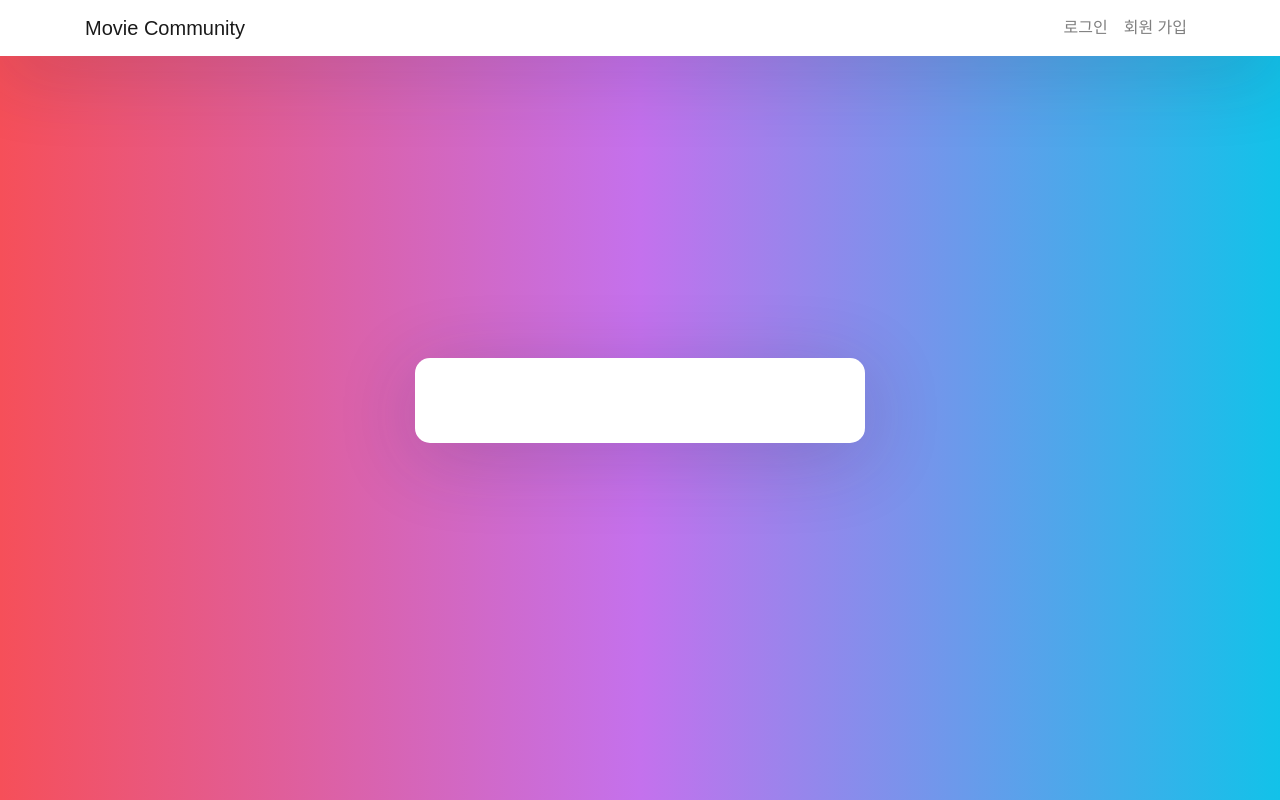
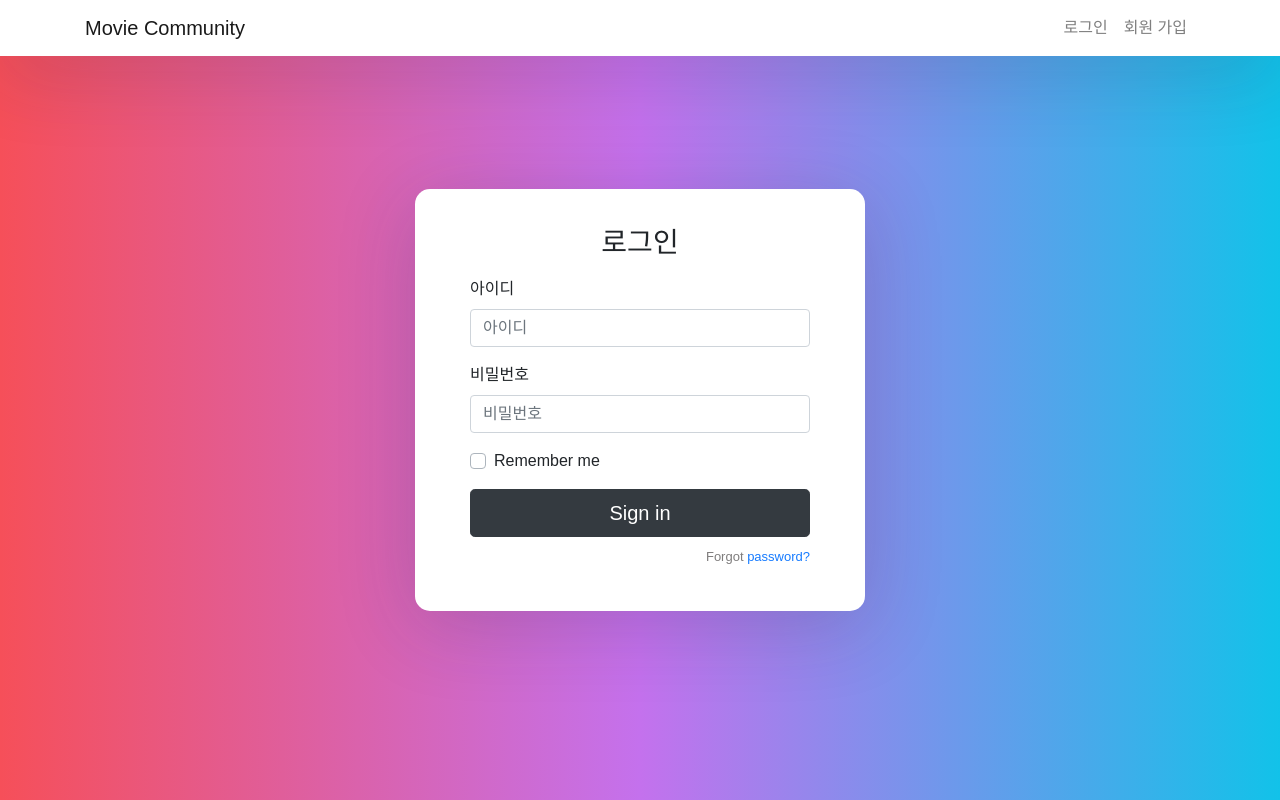
Before and after one commit to CodingWarriorss/movie_community, a React app in the folder src/main/frontend/: page /api/members/login in a window 1280 px wide. Built offline with nearby package versions, Linux system fonts and the light colour scheme.

Commit message:
feature : Client Server Communication Login, Join

```diff
--- a/src/main/frontend/src/App.js
+++ b/src/main/frontend/src/App.js
@@ -11,14 +11,14 @@ function App() {
     <div className="App">
       <nav className="navbar navbar-expand-lg navbar-light fixed-top">
         <div className="container">
-          <Link className="navbar-brand" to={"/sign-in"}>Movie Community</Link>
+          <Link className="navbar-brand" to={"api/members/login"}>Movie Community</Link>
           <div className="collapse navbar-collapse" id="navbarTogglerDemo02">
             <ul className="navbar-nav ml-auto">
               <li className="nav-item">
-                <Link className="nav-link" to={"/sign-in"}>로그인</Link>
+                <Link className="nav-link" to={"/api/members/login"}>로그인</Link>
               </li>
               <li className="nav-item">
-                <Link className="nav-link" to={"/sign-up"}>회원 가입</Link>
+                <Link className="nav-link" to={"/api/members/join"}>회원 가입</Link>
               </li>
             </ul>
           </div>
@@ -29,8 +29,8 @@ function App() {
         <div className="inner">
           <Switch>
             <Route exact path='/' component={Login} />
-            <Route path="/sign-in" component={Login} />
-            <Route path="/sign-up" component={SignUp} />
+            <Route path="/api/members/login" component={Login} />
+            <Route path="/api/members/join" component={SignUp} />
           </Switch>
         </div>
       </div>
--- a/src/main/frontend/src/components/login.component.js
+++ b/src/main/frontend/src/components/login.component.js
@@ -1,19 +1,50 @@
 
+import axios from "axios";
 import React, { Component } from "react";
 
 export default class Login extends Component {
+    constructor(props) {
+        super(props);
+
+        this.state = {
+            memberId : '',
+            memberPassword : ''
+        }
+    }
+
+    changeHandler = (event) => {
+        this.setState({ [event.target.name] : event.target.value});
+    }
+
+    submitHandler = (event) => {
+        event.preventDefault();
+        console.log(this.state);
+
+        axios.post(
+            'http://localhost:8080/api/members/login',
+            this.state
+        )
+    }
+
     render() {
+        const {memberId, memberPassword} = this.state;
         return (
-            <form>
+            <form onSubmit = {this.submitHandler}>
                 <h3>로그인</h3>
                 <div className="form-group">
                     <label>아이디</label>
-                    <input type="email" className="form-control" placeholder="아이디" />
+                    <input
+                        type="text" className="form-control" placeholder="아이디" name = "memberId"
+                        value = {memberId} onChange = { this.changeHandler }
+                    />
                 </div>
 
                 <div className="form-group">
                     <label>비밀번호</label>
-                    <input type="password" className="form-control" placeholder="비밀번호" />
+                    <input
+                        type="password" className="form-control" placeholder="비밀번호" name = "memberPassword"
+                        value = {memberPassword} onChange = { this.changeHandler }
+                    />
                 </div>
 
                 <div className="form-group">
--- a/src/main/frontend/src/components/signup.component.js
+++ b/src/main/frontend/src/components/signup.component.js
@@ -40,7 +40,7 @@ export default class SignUp extends Component {
         });
 
         axios.post(
-            'localhost:8080/members/',
+            'http://localhost:8080/api/members/join',
             {
                 memberId : this.state.memberId,
                 memberPassword : this.state.memberPassword,
@@ -52,6 +52,7 @@ export default class SignUp extends Component {
                 memberPhone : this.state.memberPhone1 + "-" + this.state.memberPhone2 + "-" + this.state.memberPhone3
             }
         )
+        alert("회원 가입이 완료돠었습니다.");
     }
 
     render() {
```
Also changed, not shown: 1 other file (tests, documents, lock files or other folders).
